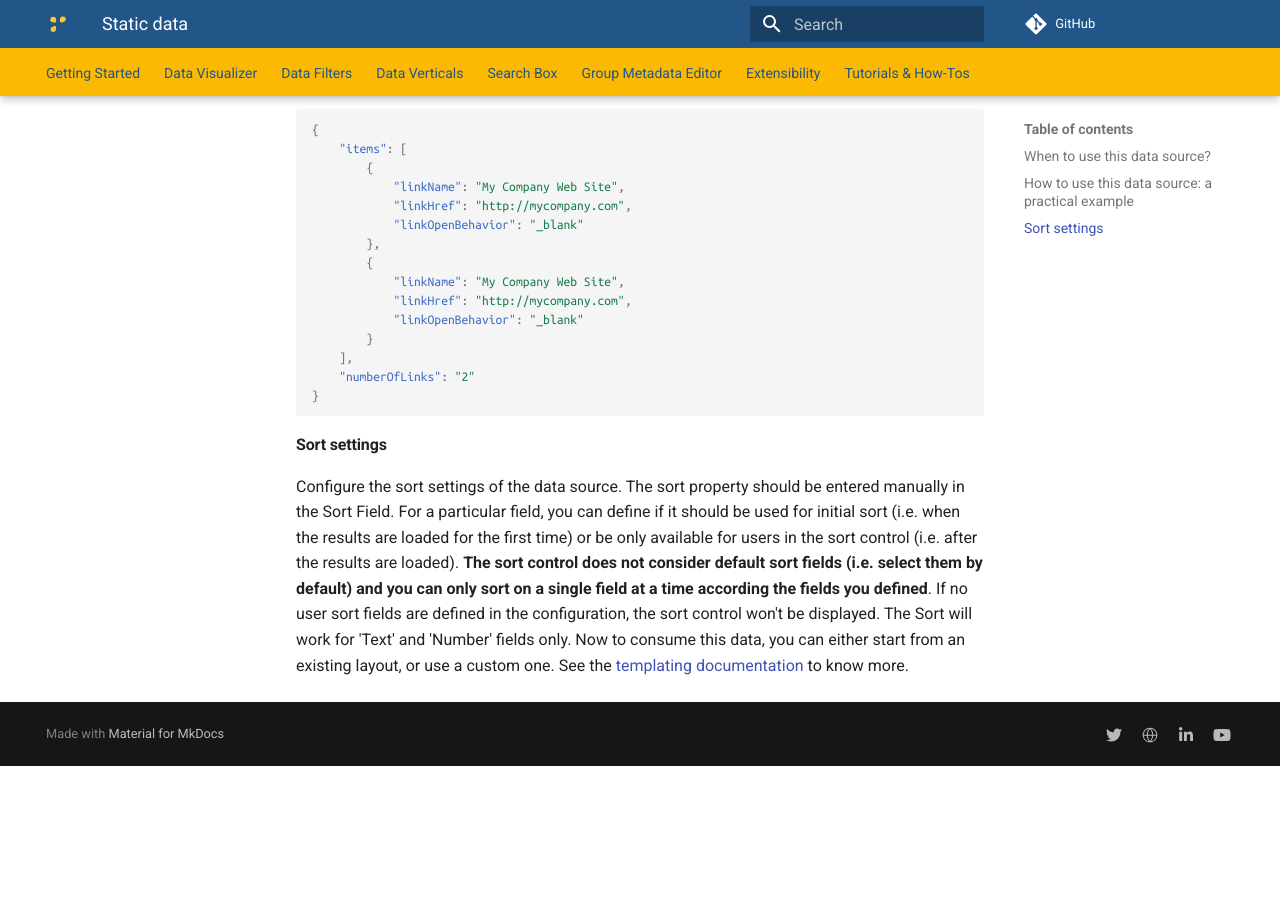
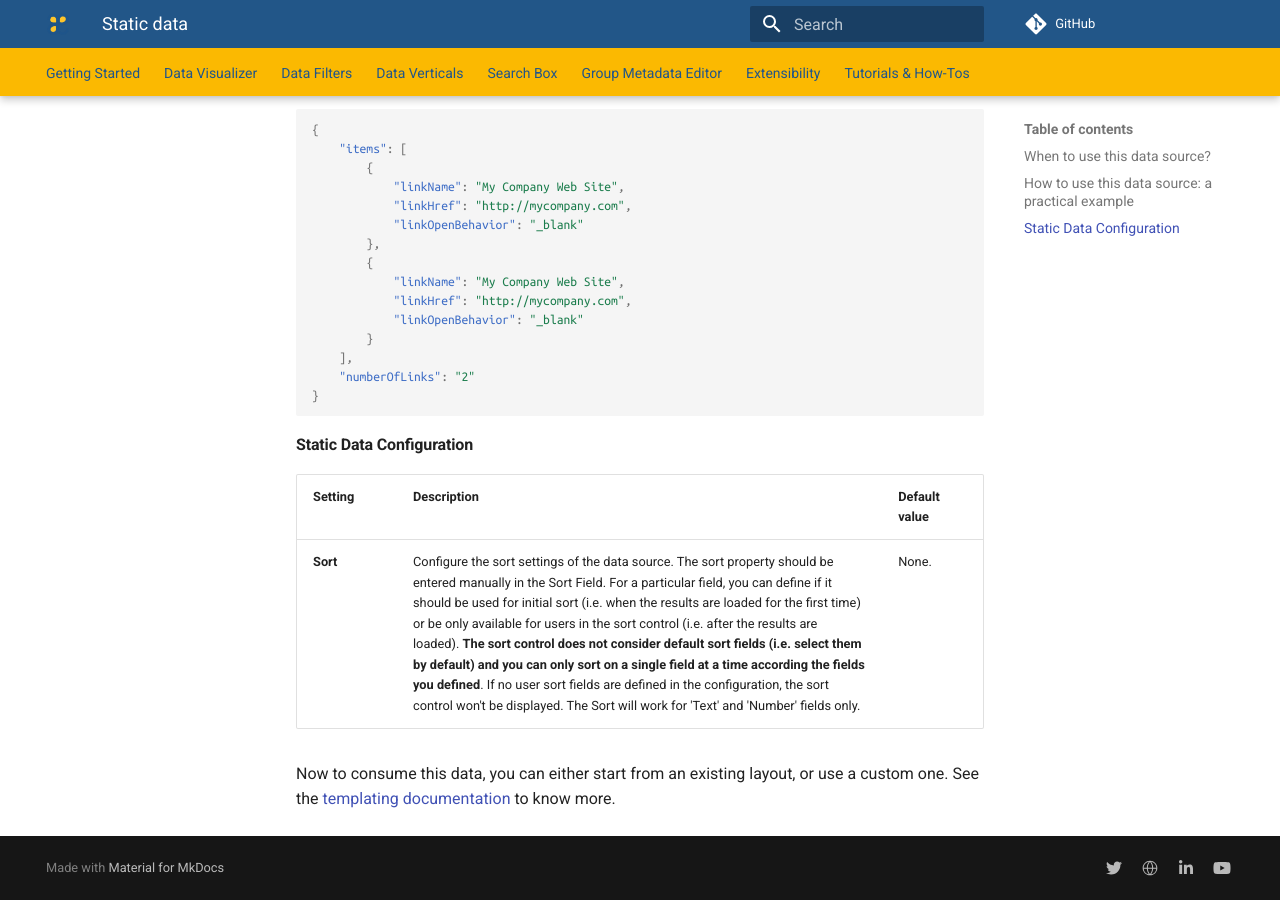
Before and after one commit to aequos-solutions/modern-data-visualizer, an MkDocs documentation site: the page built from docs/usage/data-visualizer/data-sources/static-data.md, in a window 1280 px wide and 900 px high, scrolled down 1583 px. Built offline with MkDocs 1.6.1 and Material for MkDocs 9.7.7, drawn with Linux system fonts in a browser that asks for light colours; comment, search, counter and statistics services are not loaded; before the commit the page ends 2349 px from its top, so only the background shows below that.

Commit message:
code changes for UI as per PR comments

````diff
--- a/docs/usage/data-visualizer/data-sources/static-data.md
+++ b/docs/usage/data-visualizer/data-sources/static-data.md
@@ -49,6 +49,10 @@ The data could be look like this:
 }
 ```
 
-#### Sort settings
-Configure the sort settings of the data source. The sort property should be entered manually in the Sort Field. For a particular field, you can define if it should be used for initial sort (i.e. when the results are loaded for the first time) or be only available for users in the sort control (i.e. after the results are loaded). **The sort control does not consider default sort fields (i.e. select them by default) and you can only sort on a single field at a time according the fields you defined**. If no user sort fields are defined in the configuration, the sort control won't be displayed. The Sort will work for 'Text' and 'Number' fields only.
+#### Static Data Configuration
+
+| Setting | Description | Default value
+| ------- |---------------- | ---------- |
+| **Sort** | Configure the sort settings of the data source. The sort property should be entered manually in the Sort Field. For a particular field, you can define if it should be used for initial sort (i.e. when the results are loaded for the first time) or be only available for users in the sort control (i.e. after the results are loaded). **The sort control does not consider default sort fields (i.e. select them by default) and you can only sort on a single field at a time according the fields you defined**. If no user sort fields are defined in the configuration, the sort control won't be displayed. The Sort will work for 'Text' and 'Number' fields only.  | None.
+
 Now to consume this data, you can either start from an existing layout, or use a custom one. See the [templating documentation](../../../extensibility/templating.md) to know more.
````
Also changed, not shown: docs/usage/data-visualizer/data-sources/microsoft-search.md (+1 -3 lines), docs/usage/data-visualizer/data-sources/sharepoint-caml.md (+1 -1 lines), docs/usage/data-visualizer/data-sources/sharepoint-search.md (+1 -1 lines).
